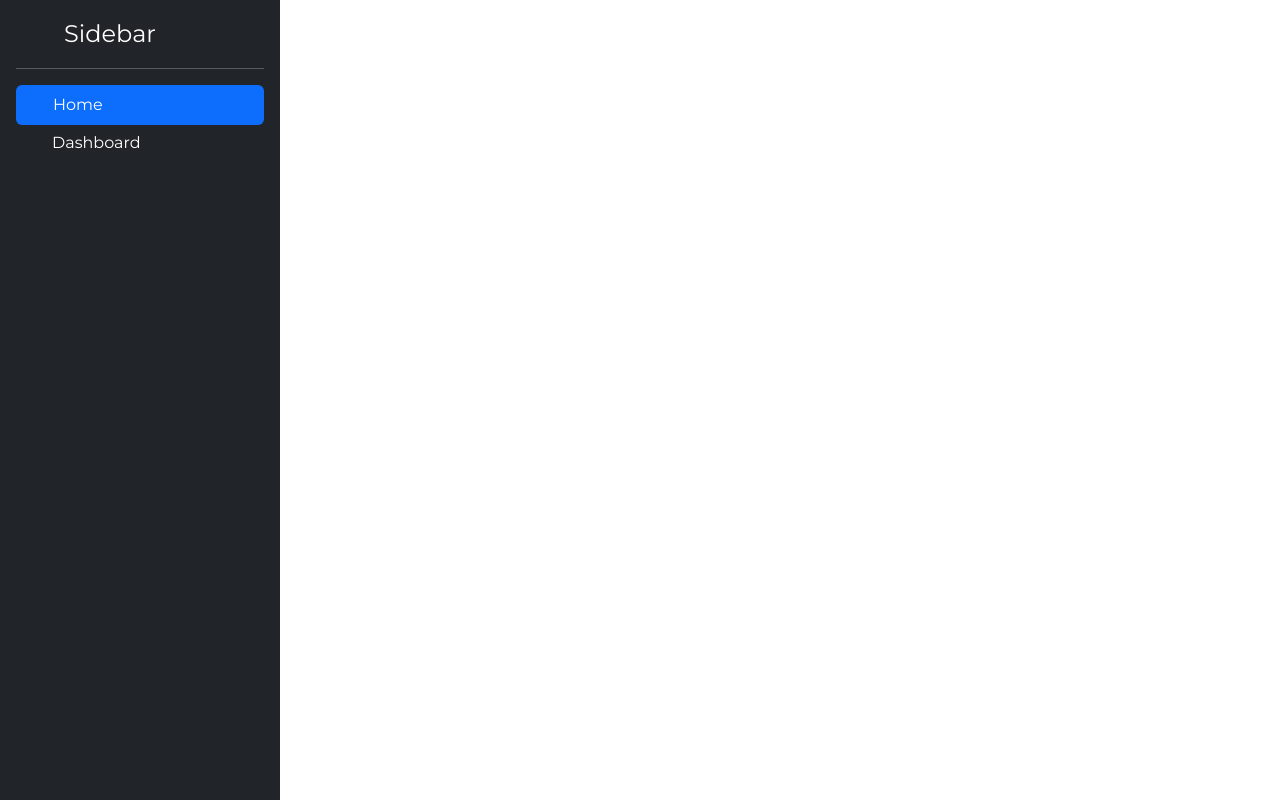
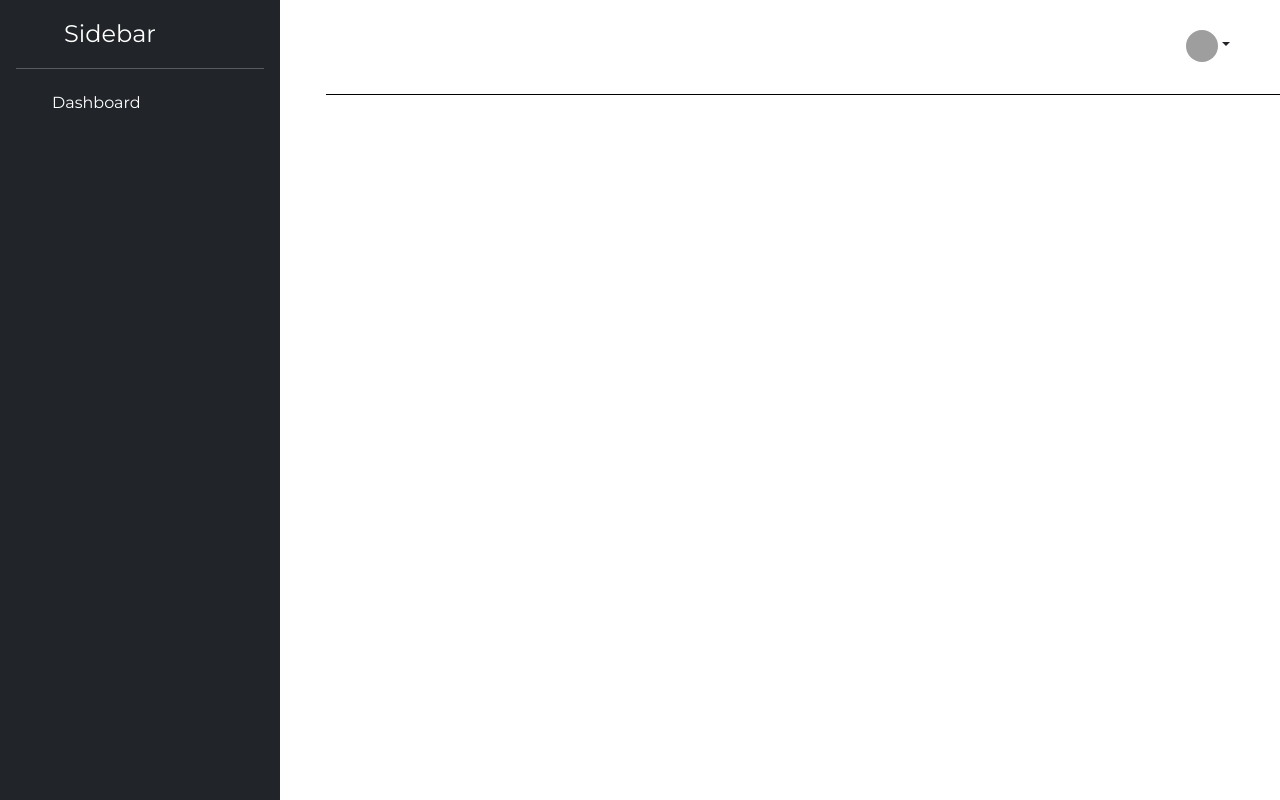
Before and after one commit to trankhai191299/capstoneTypescript_KiKa, a React (Create React App) app: page /admin in a window 1280 px wide. Built offline with nearby package versions, Linux system fonts and the light colour scheme; grey boxes are pictures that could not be loaded.

Commit message:
update course

```diff
--- /dev/null
+++ b/src/assets/scss/Component/_admnb.scss
@@ -0,0 +1,10 @@
+@import '../Base/base';
+@import '../Theme/variable';
+//-----------------------
+.admin-navbar{
+    border-bottom: 1px solid $bd-cl-dark;
+    margin-top: 20px;
+    padding: 10px 0;
+    height: 75px;
+    width: 100%;
+}
--- a/src/assets/scss/styles.scss
+++ b/src/assets/scss/styles.scss
@@ -7,3 +7,4 @@
 @import "./Page/search.scss";
 @import "./Page/userInform.scss";
 @import "./Component/sidebar";
+@import './Component/admnb'
--- a/src/components/Admin/AdminHeader.tsx
+++ b/src/components/Admin/AdminHeader.tsx
@@ -18,14 +18,14 @@ export default function AdminHeader() {
       </a>
       <hr />
       <ul className="nav nav-pills flex-column mb-auto">
-        <li className="nav-item">
+        {/* <li className="nav-item">
           <a href="#" className="nav-link active" aria-current="page">
             <svg className="bi pe-none me-2" width={13} height={16}>
               <use xlinkHref="#home" />
             </svg>
             Home
           </a>
-        </li>
+        </li> */}
         <li className="nav-item">
           <div>
             <button
@@ -46,7 +46,7 @@ export default function AdminHeader() {
                     to={"/admin/usermanagement"}
                     className="link-white d-inline-flex text-decoration-none rounded text-white pb-2 pt-2 ms-5"
                   >
-                    User Management
+                    Quản lý Người dùng
                   </NavLink>
                 </li>
                 <li>
@@ -54,7 +54,7 @@ export default function AdminHeader() {
                     to={"/admin/coursemanagement"}
                     className="link-white d-inline-flex text-decoration-none rounded text-white pb-2 pt-2 ms-5"
                   >
-                    Courese Management
+                    Quản lý Khóa học
                   </NavLink>
                 </li>
               </ul>
--- /dev/null
+++ b/src/components/Admin/AdminNavbar.tsx
@@ -0,0 +1,56 @@
+import { NavLink } from "react-router-dom"
+import { history } from "../.."
+import { ACCESS_TOKEN, deleteStore, USER_LOGIN } from "../../utils/setting"
+
+type Props = {}
+export default function AdminNavbar({}: Props) {
+    const signOut = () => {
+      const accessToken = ACCESS_TOKEN;
+      const userLogin = USER_LOGIN;
+      deleteStore(accessToken);
+      deleteStore(userLogin);
+      history.push("/home");
+      window.location.reload();
+    };
+    const styleLogin = {
+        transform: "translateX(100px)",
+        right:"150px"
+    }
+  return (
+    <div className='position-relative admin-navbar'>
+
+      <div className="flex-shrink-0 dropdown position-absolute" style={styleLogin}>
+        <a
+          href="#"
+          className="d-block link-dark text-decoration-none dropdown-toggle"
+          data-bs-toggle="dropdown"
+          aria-expanded="false"
+        >
+          <img
+            src="https://picsum.photos/200"
+            alt="mdo"
+            width={32}
+            height={32}
+            className="rounded-circle"
+          />
+        </a>
+        <ul className="dropdown-menu text-small shadow">
+          <li>
+            <a
+              className="dropdown-item"
+              href="#"
+              onClick={() => {
+                if (window.confirm("Bạn muốn đăng xuất?")) {
+                  alert("Đăng xuất thành công");
+                  signOut();
+                }
+              }}
+            >
+              Đăng xuất
+            </a>
+          </li>
+        </ul>
+      </div>
+    </div>
+  );
+}
--- a/src/pages/Admin/CourseManagement/CourseManagement.tsx
+++ b/src/pages/Admin/CourseManagement/CourseManagement.tsx
@@ -1,9 +1,32 @@
 import React from 'react'
-
+import GhiDanhKhoaHoc from './GhiDanhKhoaHoc'
 type Props = {}
 
 export default function CourseManagement({}: Props) {
   return (
-    <div>CourseManagement</div>
+    <div className='course-management'>
+      <div className="course-title pt-3">
+        <h3>Thêm Khóa học</h3>
+      </div>
+      <div className="course-contents">
+
+      </div>
+
+
+
+
+  {/* <button type="button" className="btn btn-primary btn-lg d-none" data-bs-toggle="modal" data-bs-target="#modalId">
+    Launch
+  </button>
+
+  <div className="modal fade" id="modalId" tabIndex={-1} role="dialog" aria-labelledby="modalTitleId" aria-hidden="true">
+    <div className="modal-dialog" role="document">
+      <div className="modal-content">
+        <GhiDanhKhoaHoc/>
+      </div>
+    </div>
+  </div> */}
+</div>
+
   )
 }
--- /dev/null
+++ b/src/pages/Admin/CourseManagement/GhiDanhKhoaHoc.tsx
@@ -0,0 +1,20 @@
+type Props = {}
+export default function GhiDanhKhoaHoc({}: Props) {
+  return (
+    <div>
+        <div className="modal-header">
+          <h5 className="modal-title" id="modalTitleId">Modal title</h5>
+          <button type="button" className="btn-close" data-bs-dismiss="modal" aria-label="Close" />
+        </div>
+        <div className="modal-body">
+          <div className="container-fluid">
+            Add rows here
+          </div>
+        </div>
+        <div className="modal-footer">
+          <button type="button" className="btn btn-secondary" data-bs-dismiss="modal">Close</button>
+          <button type="button" className="btn btn-primary">Save</button>
+        </div>
+    </div>
+  )
+}
--- a/src/template/AdminTemplate.tsx
+++ b/src/template/AdminTemplate.tsx
@@ -1,16 +1,18 @@
 import React from "react";
 import { NavLink, Outlet } from "react-router-dom";
 import AdminHeader from "../components/Admin/AdminHeader";
+import AdminNavbar from "../components/Admin/AdminNavbar";
 
 type Props = {};
 
 export default function AdminTemplate({}: Props) {
   return (
     <div className="row">
-      <div className="col-lg-4">
+      <div className="col-lg-3">
         <AdminHeader />
       </div>
-      <div className="col-lg-8">
+      <div className="col-lg-9">
+        <AdminNavbar/>
         <Outlet />
       </div>
     </div>
```
